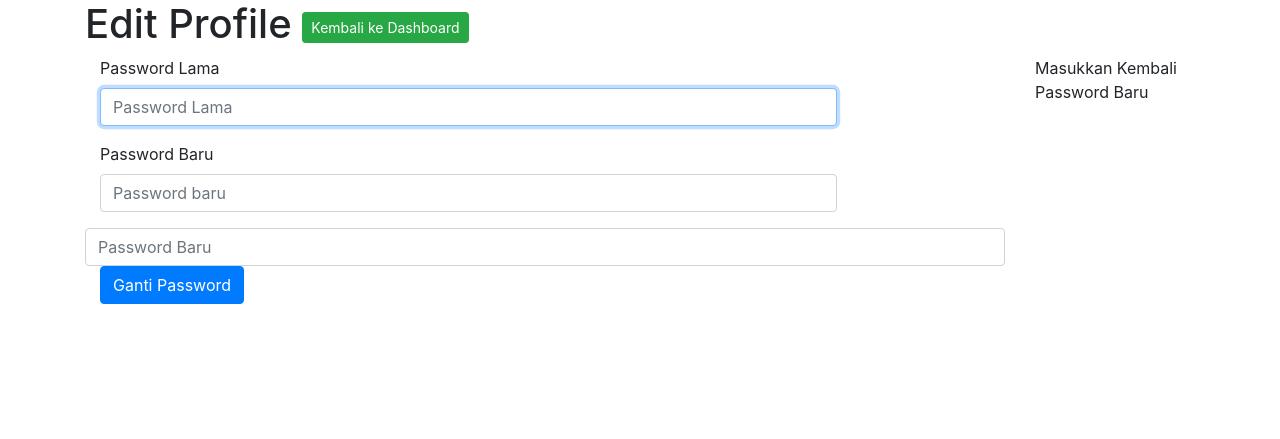
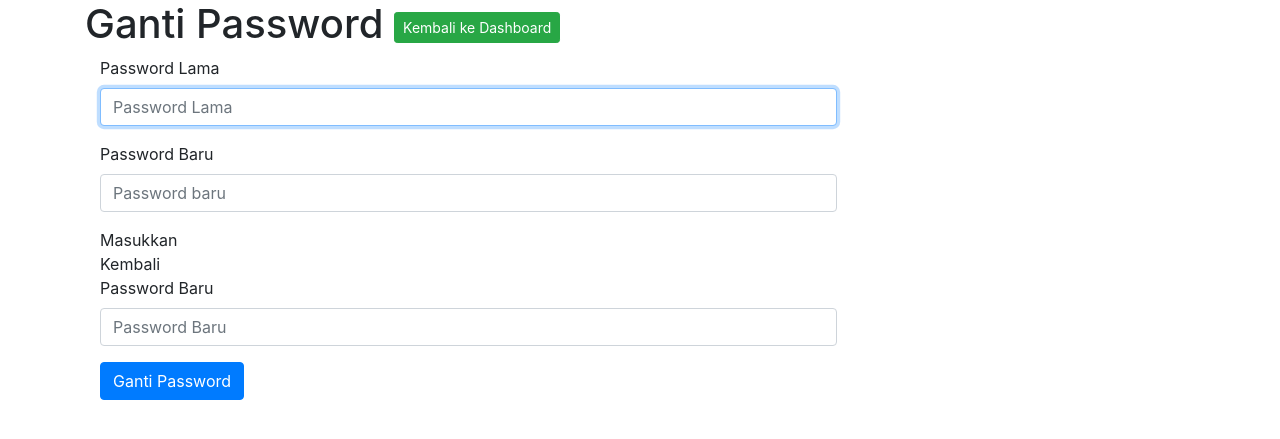
Before and after one commit to jtkencode/DatabaseAnggotaHimpunan, a CodeIgniter app: the page made by application/views/Anggota/change_password.php in a window 1280 px wide. Shown: the top 439 px of the page. Run offline with CodeIgniter, Linux system fonts and the light colour scheme; some libraries are stand-ins or nearby versions.

Commit message:
fix div form group and header title

```diff
--- a/application/views/Anggota/change_password.php
+++ b/application/views/Anggota/change_password.php
@@ -25,7 +25,7 @@ $attrInput = array_merge($attrInputNotRequired, array('required' => ''));
 
 	<div class="container">
 		<div class="page-header">
-			<h1>Edit Profile <a href="<?php echo site_url('anggota');?>" class="btn btn-sm btn-success">Kembali ke Dashboard</a></h1>
+			<h1>Ganti Password <a href="<?php echo site_url('anggota');?>" class="btn btn-sm btn-success">Kembali ke Dashboard</a></h1>
 		</div>
 
 		<!--Start Row -->
@@ -45,6 +45,7 @@ $attrInput = array_merge($attrInputNotRequired, array('required' => ''));
 						</div>
 					</div>
 
+					<div class="form-group">
 						<?php echo form_label('Password Baru', 'inputPasswordBaru', $attrLabel); ?>
 						<div class="col-md-10">
 							<?php echo form_input(array_merge($attrInput, array(
@@ -57,6 +58,7 @@ $attrInput = array_merge($attrInputNotRequired, array('required' => ''));
 						</div>
 					</div>
 
+					<div class="form-group">
 						<?php echo form_label('Masukkan Kembali Password Baru', 'inputPasswordLama', $attrLabel); ?>
 						<div class="col-md-10">
 							<?php echo form_input(array_merge($attrInput, array(
```
Lines whose indentation alone changed are shown as unchanged.
